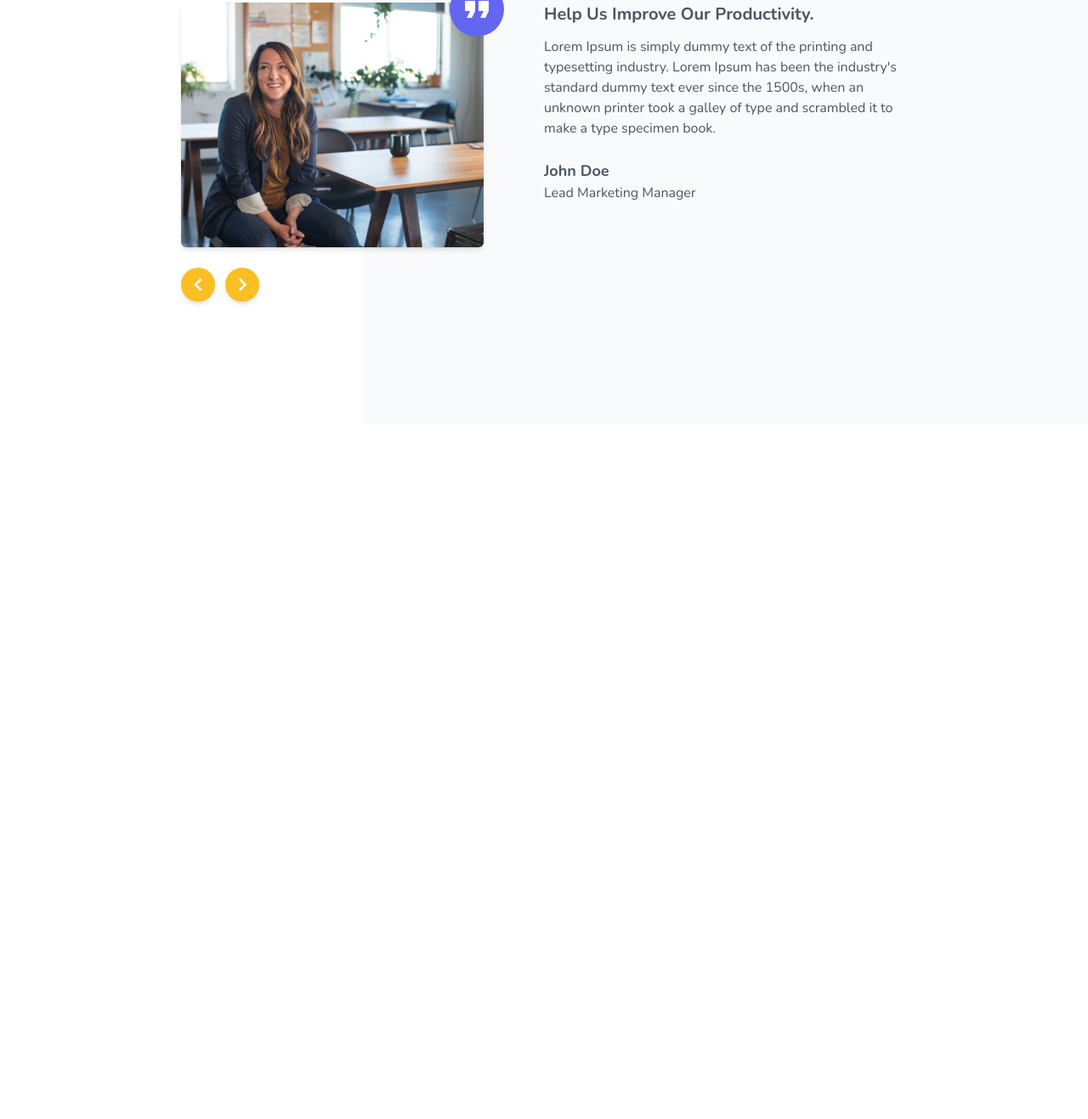
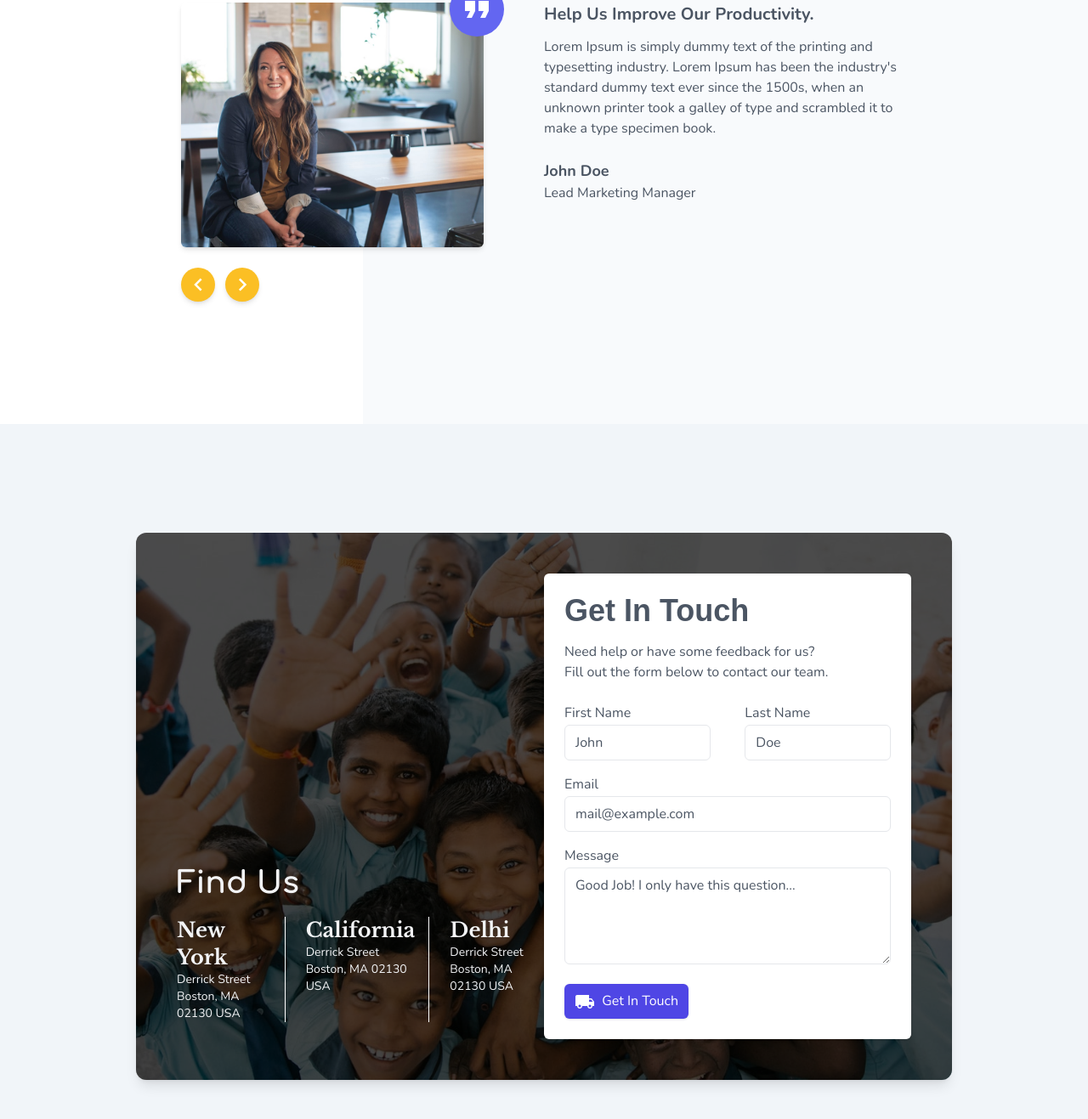
Before and after one commit to Aziguy/tailwind_1, a website: page index.html in a window 1280 px wide. Shown: the part 5595-6912 px from the top of the page at 85% size. Before the commit the page ends 6094 px from the top, so only its background shows below. Drawn offline with nearby package versions, Linux system fonts and the light colour scheme.

Commit message:
Contact section.

```diff
--- a/index.html
+++ b/index.html
@@ -764,6 +764,108 @@
       </div>
       <!-- Testimonials end -->
 
+      <!-- Contact us start -->
+
+      <!-- Contact Us -->
+      <div class="bg-slate-100 dark:bg-gray-800 lg:py-32">
+
+        <div class="w-full lg:w-11/12 xl:w-9/12 mx-auto">
+
+          <div class="shadow-lg lg:rounded-xl py-12 px-12 relative bg-cover bg-center z-10" style="background-image: url('./src/assets/images/contact-us/photo-1524069290683-0457abfe42c3.jpg')">
+
+            <div class="bg-black/70 absolute inset-0 h-full lg:rounded-xl -z-10"></div>
+
+            <div class="flex flex-col flex-col-reverse gap-5 lg:flex-row items-end gap-12 lg:gap-0">
+
+              <div class="w-full lg:w-1/2 text-gray-100">
+
+                <div class="mb-5">
+
+                  <p class="text-4xl font-bold font-comf mb-5">
+                    Find Us
+                  </p>
+
+                  <div class="flex gap-6">
+
+                    <div class="border-r border-white pr-4">
+                      <p class="font-bold text-2xl font-libre">New York</p>
+                      <p class="text-sm">Derrick Street Boston, MA 02130 USA</p>
+                    </div>
+
+                    <div class="border-r border-white pr-4">
+                      <p class="font-bold text-2xl font-libre">California</p>
+                      <p class="text-sm">Derrick Street Boston, MA 02130 USA</p>
+                    </div>
+
+                    <div>
+                      <p class="font-bold text-2xl font-libre">Delhi</p>
+                      <p class="text-sm">Derrick Street Boston, MA 02130 USA</p>
+                    </div>
+
+                  </div>
+
+                </div>
+
+              </div>
+
+              <div class="w-full lg:w-1/2">
+
+                <div class="bg-white dark:bg-gray-800 max-w-lg rounded-md shadow p-6 mx-auto lg:ml-auto space-y-6 text-gray-600 dark:text-gray-100">
+
+                  <div>
+                    <p class="text-4xl font-bold font-monte mb-4">Get In Touch</p>
+                    <p class="">Need help or have some feedback for us?</p>
+                    <p class="">Fill out the form below to contact our team.</p>
+                  </div>
+
+                  <form action="" class="space-y-4">
+
+                    <div class="flex text-gray-600 dark:text-gray-100 gap-10">
+
+                      <div>
+
+                        <label for="first-name">First Name</label>
+                          <input placeholder="John" type="text" class="bg-white dark:bg-gray-800 py-2 px-3 w-full placeholder:text-gray-600 dark:text-gray-100 rounded-md border dark:border-gray-700 mt-0.5" id="first-name">
+                      </div>
+
+                      <div>
+                        <label for="last-name">Last Name</label>
+                          <input placeholder="Doe" type="text" class="bg-white dark:bg-gray-800 py-2 px-3 w-full placeholder:text-gray-600 dark:text-gray-100 rounded-md border dark:border-gray-700 mt-0.5" id="last-name">
+                        </div>
+                      </div>
+
+                      <div>
+                        <label for="email">Email</label>
+                        <input placeholder="mail@example.com" type="email" class="bg-white dark:bg-gray-800 py-2 px-3 w-full placeholder:text-gray-600 dark:text-gray-100 rounded-md border dark:border-gray-700 mt-0.5" id="email">
+                      </div>
+
+                      <div>
+                        <label for="message">Message</label>
+                        <textarea rows="4" placeholder="Good Job! I only have this question..." class="bg-white dark:bg-gray-800 py-2 px-3 w-full placeholder:text-gray-600 dark:text-gray-100 rounded-md border dark:border-gray-700 mt-0.5" id="message"></textarea>
+                      </div>
+
+                      <div>
+                        <button class="py-2 px-3 rounded-md shadow bg-indigo-600 text-white hover:bg-indigo-500 hover:shadow-xl">
+                          <span class="material-icons align-middle mr-1">local_shipping</span>
+                          Get In Touch
+                        </button>
+                      </div>
+
+                    </form>
+
+                  </div>
+
+                </div>
+
+              </div>
+
+            </div>
+
+          </div>
+
+      </div>
+      <!-- Contact us end -->
+
   </div>
   <!--body content end --->
 
```
Also changed, not shown: dist/css/output.css.
